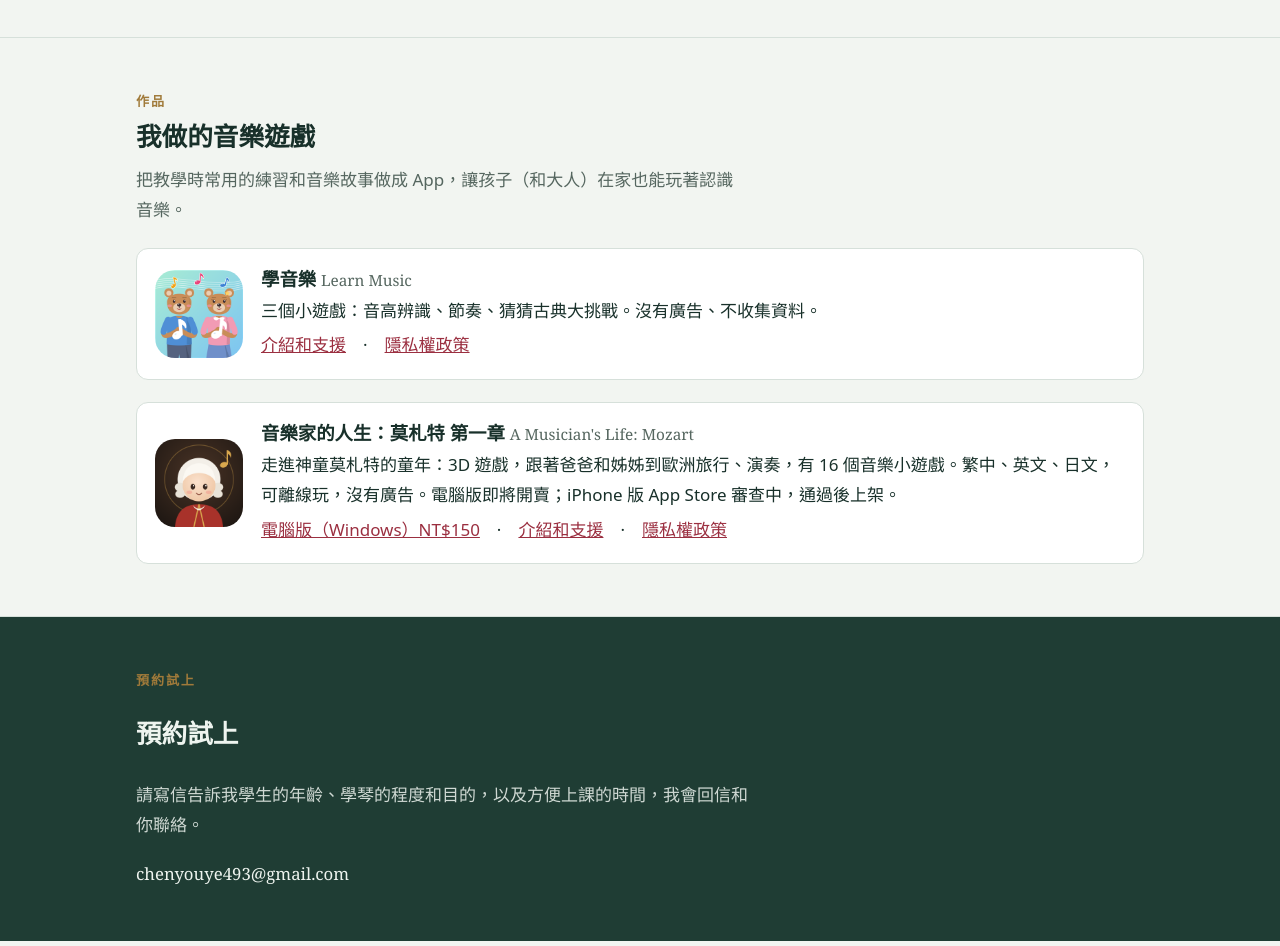
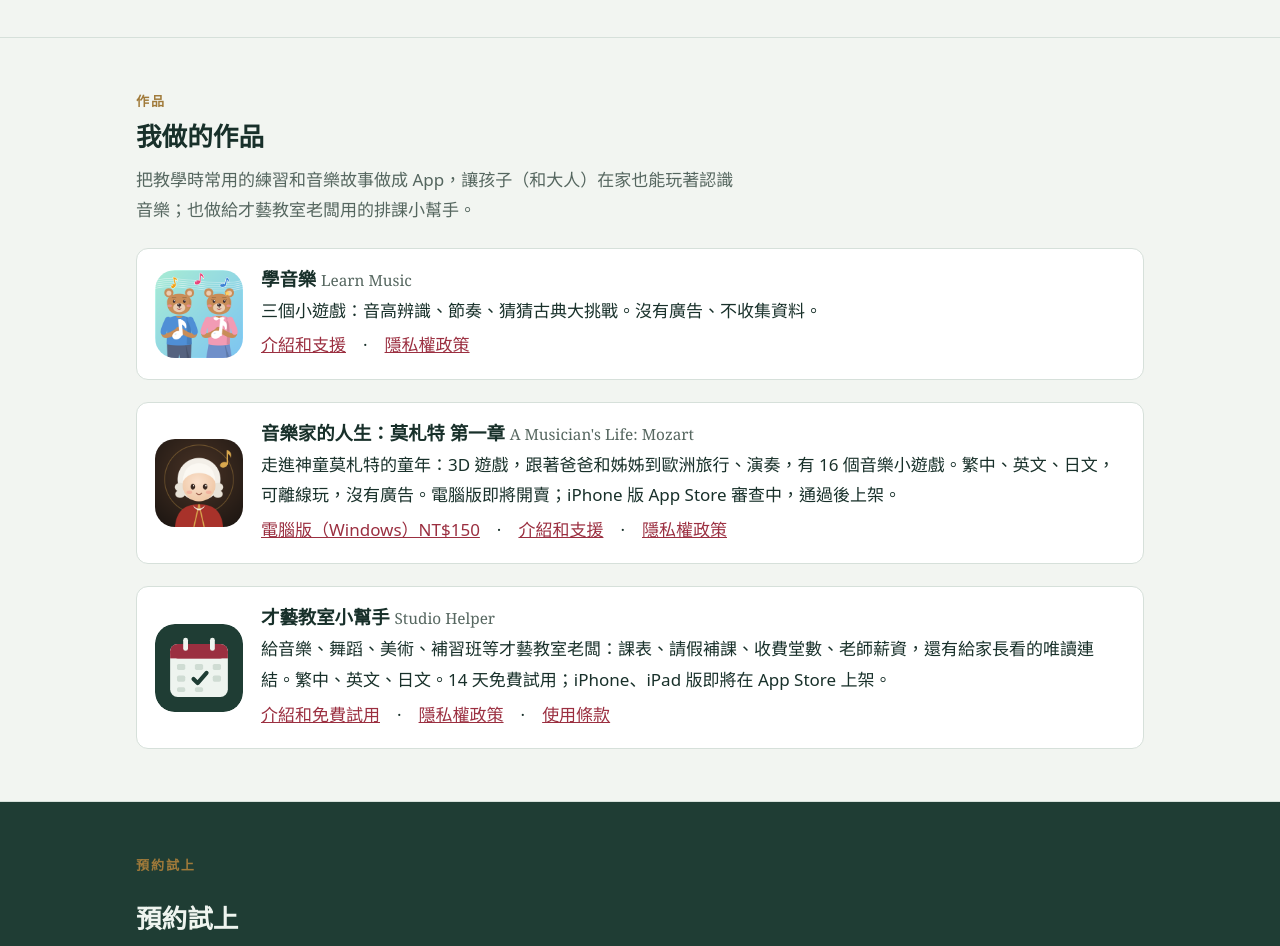
Before and after one commit to chenyuyeh92/chenyuyeh92.github.io, a plain HTML site: page index.html in a window 1280 px wide. Shown: the part 3240-4186 px from the top of the page. Drawn offline with Linux system fonts and the light colour scheme.

Commit message:
作品區加入才藝教室小幫手（連到 studiohelper.app）

```diff
--- a/index.html
+++ b/index.html
@@ -139,8 +139,8 @@
   <section class="section" id="works">
     <div class="wrap">
       <p class="eyebrow">作品</p>
-      <h2>我做的音樂遊戲</h2>
-      <p class="intro">把教學時常用的練習和音樂故事做成 App，讓孩子（和大人）在家也能玩著認識音樂。</p>
+      <h2>我做的作品</h2>
+      <p class="intro">把教學時常用的練習和音樂故事做成 App，讓孩子（和大人）在家也能玩著認識音樂；也做給才藝教室老闆用的排課小幫手。</p>
       <div class="work">
         <img src="img/learn-music-icon.png" alt="「學音樂」App 圖示：兩隻小熊抱著音符" width="256" height="256" loading="lazy">
         <div>
@@ -155,6 +155,14 @@
           <h3>音樂家的人生：莫札特 第一章 <small style="font-family:var(--latin);font-weight:400;color:var(--muted)">A Musician's Life: Mozart</small></h3>
           <p>走進神童莫札特的童年：3D 遊戲，跟著爸爸和姊姊到歐洲旅行、演奏，有 16 個音樂小遊戲。繁中、英文、日文，可離線玩，沒有廣告。電腦版即將開賣；iPhone 版 App Store 審查中，通過後上架。</p>
           <p><a href="musician-life/index.html#pc">電腦版（Windows）NT$150</a>　·　<a href="musician-life/index.html">介紹和支援</a>　·　<a href="musician-life/privacy.html">隱私權政策</a></p>
+        </div>
+      </div>
+      <div class="work">
+        <img src="img/classroom-helper-icon.svg" alt="「才藝教室小幫手」App 圖示：行事曆與打勾" width="256" height="256" loading="lazy">
+        <div>
+          <h3>才藝教室小幫手 <small style="font-family:var(--latin);font-weight:400;color:var(--muted)">Studio Helper</small></h3>
+          <p>給音樂、舞蹈、美術、補習班等才藝教室老闆：課表、請假補課、收費堂數、老師薪資，還有給家長看的唯讀連結。繁中、英文、日文。14 天免費試用；iPhone、iPad 版即將在 App Store 上架。</p>
+          <p><a href="https://studiohelper.app/">介紹和免費試用</a>　·　<a href="https://studiohelper.app/privacy.html">隱私權政策</a>　·　<a href="https://studiohelper.app/terms.html">使用條款</a></p>
         </div>
       </div>
     </div>
```
Also changed, not shown: img/classroom-helper-icon.svg (added).
